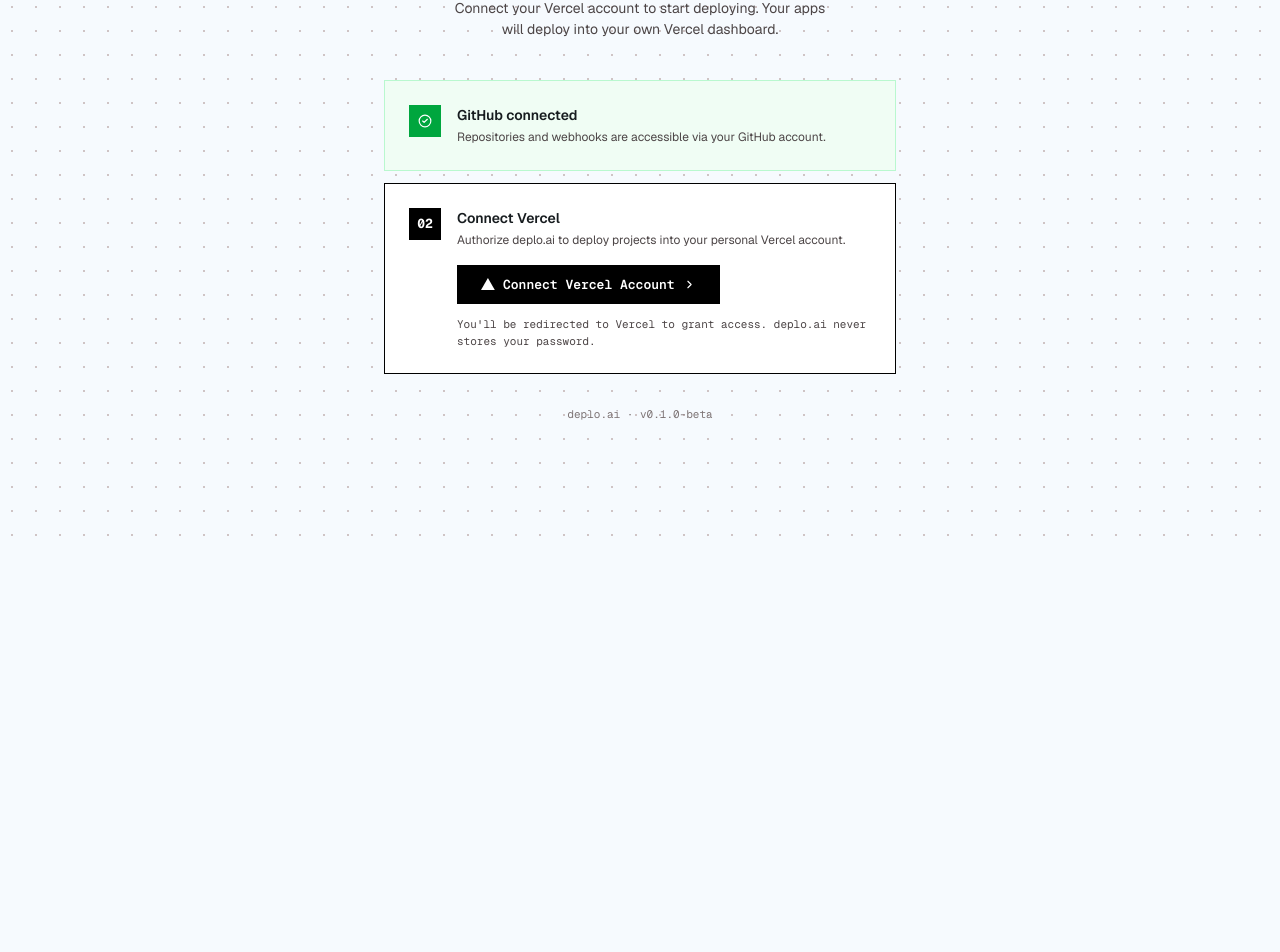
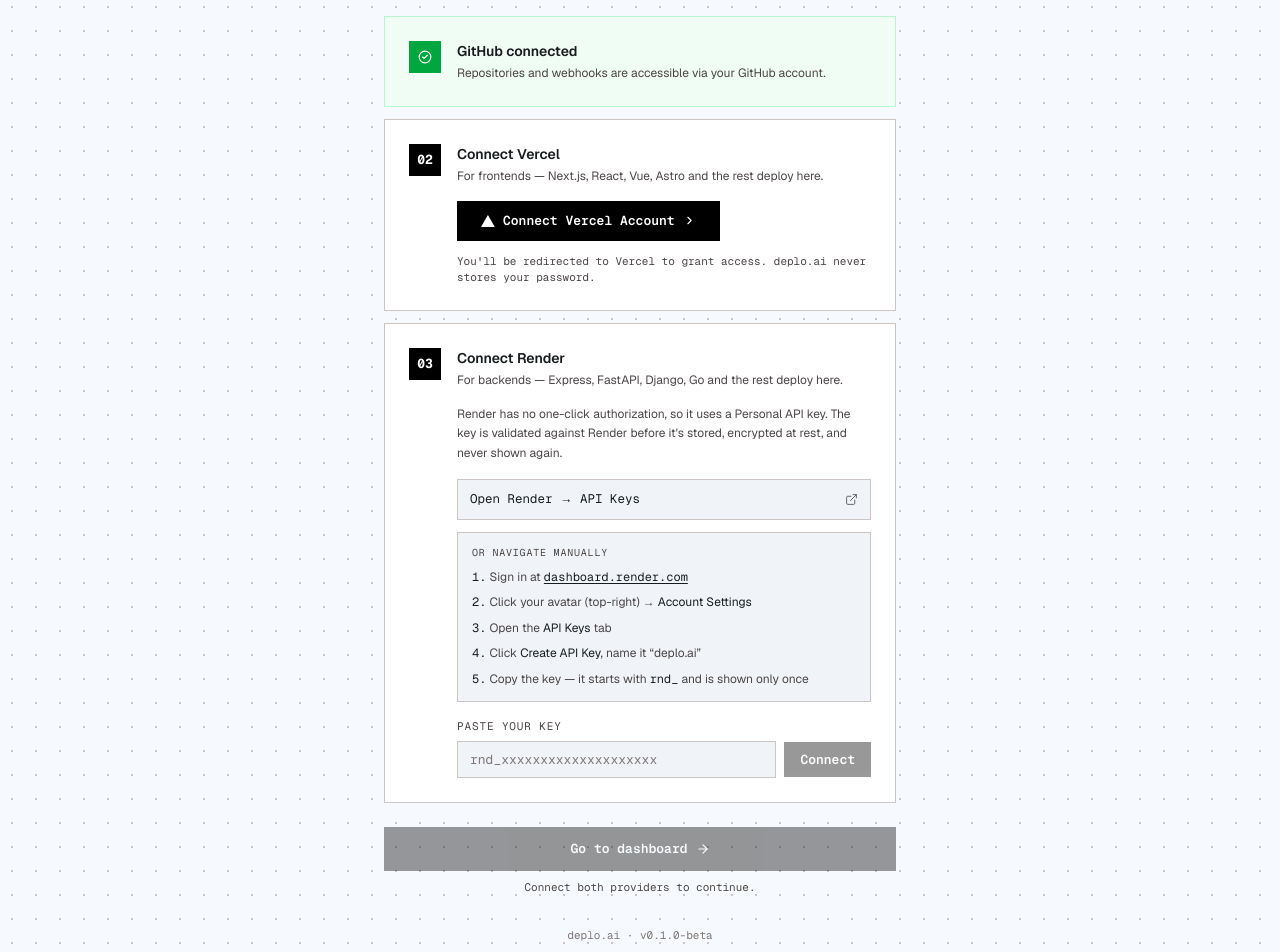
Before and after one commit to Taj-2005/deplo.ai, a Next.js app in the folder client/: page /onboarding in a window 1280 px wide. Shown: the part 245-1197 px from the top of the page. Before the commit the page ends 800 px from the top, so only its background shows below. Built offline with nearby package versions, Linux system fonts and the light colour scheme; no server answers.

Commit message:
feat(onboarding): require both providers, document Render setup

```diff
--- a/client/app/onboarding/page.tsx
+++ b/client/app/onboarding/page.tsx
@@ -1,12 +1,12 @@
 "use client";
 
-import { Suspense, useState, useEffect } from "react";
+import { Suspense, useCallback, useEffect, useState } from "react";
 import { useRouter, useSearchParams } from "next/navigation";
 import { motion } from "framer-motion";
-import { CheckCircle2, ChevronRight, Loader2, AlertCircle } from "lucide-react";
+import { AlertCircle, ArrowRight, CheckCircle2, ChevronRight, ExternalLink, Loader2 } from "lucide-react";
 import Image from "next/image";
 import { useAuth } from "@/context/AuthContext";
-import { getVercelInstallUrl } from "@/lib/dashboard-api";
+import { connectRender, getIntegrations, getVercelInstallUrl } from "@/lib/dashboard-api";
 import { APP_VERSION } from "@/lib/version";
 
 // ─── Vercel logo ──────────────────────────────────────────────────────────────
@@ -26,14 +26,14 @@
   title,
   description,
   done,
-  active,
+  doneNote,
   children,
 }: {
   step: number;
   title: string;
   description: string;
   done: boolean;
-  active: boolean;
+  doneNote?: string | null;
   children?: React.ReactNode;
 }) {
   return (
@@ -41,27 +41,21 @@
       className={`border p-6 transition-colors ${
         done
           ? "border-green-200 dark:border-green-800 bg-green-50 dark:bg-green-950"
-          : active
-          ? "border-ds-primary bg-ds-surface"
-          : "border-ds-outline-variant bg-ds-surface-low"
+          : "border-ds-outline-variant bg-ds-surface"
       }`}
     >
       <div className="flex items-start gap-4">
         <div
           className={`w-8 h-8 flex items-center justify-center shrink-0 text-[13px] font-mono font-bold ${
-            done
-              ? "bg-green-600 text-white"
-              : active
-              ? "bg-ds-primary text-ds-on-primary"
-              : "border border-ds-outline-variant text-ds-on-variant"
+            done ? "bg-green-600 text-white" : "bg-ds-primary text-ds-on-primary"
           }`}
         >
           {done ? <CheckCircle2 size={14} strokeWidth={2} /> : `0${step}`}
         </div>
         <div className="flex-1 min-w-0">
           <h3 className="text-[14px] font-semibold text-ds-on-surface mb-0.5">{title}</h3>
-          <p className="text-[12px] text-ds-on-variant">{description}</p>
-          {active && children && <div className="mt-4">{children}</div>}
+          <p className="text-[12px] text-ds-on-variant">{done && doneNote ? doneNote : description}</p>
+          {!done && children && <div className="mt-4">{children}</div>}
         </div>
       </div>
     </div>
@@ -75,46 +69,94 @@
   const searchParams = useSearchParams();
   const { user } = useAuth();
 
-  // Handle return from Vercel OAuth callback
-  const vercelResult = searchParams.get("vercel");
-  const vercelConnected = vercelResult === "connected";
-  const vercelError =
-    vercelResult === "error"
+  const [vercel, setVercel] = useState<{ connected: boolean; account: string | null }>({
+    connected: false,
+    account: null,
+  });
+  const [render, setRender] = useState<{ connected: boolean; account: string | null }>({
+    connected: false,
+    account: null,
+  });
+  const [loaded, setLoaded] = useState(false);
+
+  const [connectingVercel, setConnectingVercel] = useState(false);
+  const [vercelError, setVercelError] = useState<string | null>(
+    searchParams.get("vercel") === "error"
       ? searchParams.get("reason") || "Vercel connection failed. Please try again."
-      : null;
+      : null,
+  );
 
-  const [connecting, setConnecting] = useState(false);
-  const [error, setError] = useState<string | null>(vercelError);
+  const [apiKey, setApiKey] = useState("");
+  const [validating, setValidating] = useState(false);
+  const [renderError, setRenderError] = useState<string | null>(null);
+
+  const refresh = useCallback(async () => {
+    try {
+      const integrations = await getIntegrations();
+      const v = integrations.find((i) => i.provider === "VERCEL");
+      const r = integrations.find((i) => i.provider === "RENDER");
+      setVercel({ connected: v?.connected ?? false, account: v?.accountName ?? null });
+      setRender({ connected: r?.connected ?? false, account: r?.accountName ?? null });
+    } catch {
+      // Offline or cold backend — leave both unconnected; the user can retry.
+    } finally {
+      setLoaded(true);
+    }
+  }, []);
 
   useEffect(() => {
-    if (vercelConnected) {
-      // Clean URL then go to dashboard
-      const url = new URL(window.location.href);
-      url.searchParams.delete("vercel");
-      window.history.replaceState({}, "", url.toString());
-      router.replace("/dashboard");
-    }
-  }, [vercelConnected, router]);
+    // Deferred a tick so the fetch isn't kicked off synchronously inside the
+    // effect body (react-hooks/set-state-in-effect).
+    const t = setTimeout(() => {
+      // Returning from Vercel's OAuth redirect leaves ?vercel=… behind; drop
+      // it so a refresh doesn't replay the old result.
+      if (searchParams.get("vercel")) {
+        const url = new URL(window.location.href);
+        url.searchParams.delete("vercel");
+        url.searchParams.delete("reason");
+        window.history.replaceState({}, "", url.toString());
+      }
+      void refresh();
+    }, 0);
+    return () => clearTimeout(t);
+  }, [refresh, searchParams]);
 
   async function handleConnectVercel() {
-    setConnecting(true);
-    setError(null);
+    setConnectingVercel(true);
+    setVercelError(null);
     try {
       const url = await getVercelInstallUrl("onboarding");
       window.location.href = url;
     } catch (err) {
-      setError(err instanceof Error ? err.message : "Failed to start Vercel connection");
-      setConnecting(false);
+      setVercelError(err instanceof Error ? err.message : "Failed to start Vercel connection");
+      setConnectingVercel(false);
     }
   }
 
-  if (vercelConnected) {
+  async function handleConnectRender() {
+    if (!apiKey.trim() || validating) return;
+    setValidating(true);
+    setRenderError(null);
+    try {
+      const result = await connectRender(apiKey.trim());
+      setApiKey(""); // never keep the raw key around once it's stored
+      setRender({ connected: true, account: result.accountName });
+    } catch (err) {
+      setRenderError(err instanceof Error ? err.message : "Validation failed. Please try again.");
+    } finally {
+      setValidating(false);
+    }
+  }
+
+  // Both are required before the dashboard opens: a full-stack deploy needs
+  // Vercel for the frontend and Render for the backend, and connecting them
+  // up front means a deployment never stalls halfway asking for credentials.
+  const ready = vercel.connected && render.connected;
+
+  if (!loaded) {
     return (
       <div className="min-h-screen flex items-center justify-center bg-ds-bg">
-        <div className="flex flex-col items-center gap-3">
-          <div className="w-5 h-5 border-2 border-ds-primary border-t-transparent rounded-full animate-spin" />
-          <p className="text-[13px] font-mono text-ds-on-variant">Setting up your workspace…</p>
-        </div>
+        <div className="w-5 h-5 border-2 border-ds-primary border-t-transparent rounded-full animate-spin" />
       </div>
     );
   }
@@ -131,14 +173,11 @@
         <div className="flex flex-col items-center mb-10">
           <Image src="/logo.png" alt="deplo.ai" width={40} height={40} className="object-contain dark:hidden mb-4" />
           <Image src="/logo-dark.png" alt="deplo.ai" width={40} height={40} className="object-contain hidden dark:block mb-4" />
-          <h1 className="text-[28px] font-bold text-ds-on-surface tracking-[-0.02em]">
-            Welcome to deplo.ai
-          </h1>
-          {user?.email && (
-            <p className="text-[13px] font-mono text-ds-on-variant mt-1">{user.email}</p>
-          )}
+          <h1 className="text-[28px] font-bold text-ds-on-surface tracking-[-0.02em]">Welcome to deplo.ai</h1>
+          {user?.email && <p className="text-[13px] font-mono text-ds-on-variant mt-1">{user.email}</p>}
           <p className="text-[14px] text-ds-on-variant mt-3 text-center max-w-sm">
-            Connect your Vercel account to start deploying. Your apps will deploy into your own Vercel dashboard.
+            Two connections and you&apos;re done. Your frontend deploys to Vercel, your backend to
+            Render — both into accounts you own. deplo.ai never hosts your app.
           </p>
         </div>
 
@@ -148,40 +187,155 @@
             step={1}
             title="GitHub connected"
             description="Repositories and webhooks are accessible via your GitHub account."
-            done={true}
-            active={false}
+            done
+            doneNote="Repositories and webhooks are accessible via your GitHub account."
           />
 
           <StepCard
             step={2}
             title="Connect Vercel"
-            description="Authorize deplo.ai to deploy projects into your personal Vercel account."
-            done={false}
-            active={true}
+            description="For frontends — Next.js, React, Vue, Astro and the rest deploy here."
+            done={vercel.connected}
+            doneNote={`Frontends deploy to ${vercel.account ?? "your Vercel account"}.`}
           >
-            {error && (
+            {vercelError && (
               <div className="flex items-center gap-2 text-[12px] font-mono text-red-600 dark:text-red-400 mb-3">
                 <AlertCircle size={12} strokeWidth={1.5} />
-                {error}
+                {vercelError}
               </div>
             )}
             <button
               onClick={handleConnectVercel}
-              disabled={connecting}
+              disabled={connectingVercel}
               className="flex items-center gap-2 bg-ds-primary text-ds-on-primary text-[13px] font-mono font-semibold px-6 py-2.5 hover:opacity-90 transition-opacity active:scale-[0.98] disabled:opacity-50"
             >
-              {connecting ? (
+              {connectingVercel ? (
                 <Loader2 size={14} strokeWidth={1.5} className="animate-spin" />
               ) : (
                 <VercelLogo size={14} />
               )}
               Connect Vercel Account
-              {!connecting && <ChevronRight size={13} strokeWidth={2} />}
+              {!connectingVercel && <ChevronRight size={13} strokeWidth={2} />}
             </button>
             <p className="text-[11px] font-mono text-ds-on-variant mt-3">
               You&apos;ll be redirected to Vercel to grant access. deplo.ai never stores your password.
             </p>
           </StepCard>
+
+          <StepCard
+            step={3}
+            title="Connect Render"
+            description="For backends — Express, FastAPI, Django, Go and the rest deploy here."
+            done={render.connected}
+            doneNote={`Backends deploy to ${render.account ?? "your Render workspace"}.`}
+          >
+            <p className="text-[12px] text-ds-on-variant mb-4 leading-relaxed">
+              Render has no one-click authorization, so it uses a Personal API key. The key is
+              validated against Render before it&apos;s stored, encrypted at rest, and never shown
+              again.
+            </p>
+
+            {/* Direct link — the fast path */}
+            <a
+              href="https://dashboard.render.com/u/settings#api-keys"
+              target="_blank"
+              rel="noopener noreferrer"
+              className="flex items-center justify-between gap-2 border border-ds-outline-variant bg-ds-surface-low px-3 py-2.5 mb-3 hover:border-ds-primary transition-colors"
+            >
+              <span className="text-[12.5px] font-mono text-ds-on-surface">
+                Open Render → API Keys
+              </span>
+              <ExternalLink size={13} strokeWidth={1.5} className="shrink-0 text-ds-on-variant" />
+            </a>
+
+            {/* The click path — for anyone the deep link doesn't land for */}
+            <div className="border border-ds-outline-variant bg-ds-surface-low px-3.5 py-3 mb-4">
+              <p className="text-[10px] font-mono uppercase tracking-[0.08em] text-ds-on-variant mb-2">
+                Or navigate manually
+              </p>
+              <ol className="space-y-1.5 text-[12px] leading-relaxed text-ds-on-variant">
+                <li>
+                  <span className="font-mono text-ds-on-surface">1.</span> Sign in at{" "}
+                  <a
+                    href="https://dashboard.render.com"
+                    target="_blank"
+                    rel="noopener noreferrer"
+                    className="font-mono text-ds-on-surface underline underline-offset-2"
+                  >
+                    dashboard.render.com
+                  </a>
+                </li>
+                <li>
+                  <span className="font-mono text-ds-on-surface">2.</span> Click your avatar
+                  (top-right) → <span className="text-ds-on-surface">Account Settings</span>
+                </li>
+                <li>
+                  <span className="font-mono text-ds-on-surface">3.</span> Open the{" "}
+                  <span className="text-ds-on-surface">API Keys</span> tab
+                </li>
+                <li>
+                  <span className="font-mono text-ds-on-surface">4.</span> Click{" "}
+                  <span className="text-ds-on-surface">Create API Key</span>, name it
+                  &ldquo;deplo.ai&rdquo;
+                </li>
+                <li>
+                  <span className="font-mono text-ds-on-surface">5.</span> Copy the key — it starts
+                  with <span className="font-mono text-ds-on-surface">rnd_</span> and is shown only
+                  once
+                </li>
+              </ol>
+            </div>
+
+            <label
+              htmlFor="render-key"
+              className="block text-[11px] font-mono uppercase tracking-[0.08em] text-ds-on-variant mb-1.5"
+            >
+              Paste your key
+            </label>
+            <div className="flex items-center gap-2">
+              <input
+                id="render-key"
+                type="password"
+                value={apiKey}
+                onChange={(e) => setApiKey(e.target.value)}
+                onKeyDown={(e) => e.key === "Enter" && handleConnectRender()}
+                placeholder="rnd_xxxxxxxxxxxxxxxxxxxx"
+                autoComplete="off"
+                className="flex-1 px-3 py-2 text-[13px] font-mono bg-ds-surface-low border border-ds-outline-variant focus:border-ds-primary focus:outline-none text-ds-on-surface placeholder:text-ds-outline transition-colors"
+              />
+              <button
+                onClick={handleConnectRender}
+                disabled={!apiKey.trim() || validating}
+                className="flex items-center gap-2 shrink-0 bg-ds-primary text-ds-on-primary text-[13px] font-mono font-semibold px-4 py-2 hover:opacity-90 transition-opacity active:scale-[0.98] disabled:opacity-40 disabled:cursor-not-allowed"
+              >
+                {validating && <Loader2 size={13} strokeWidth={1.5} className="animate-spin" />}
+                {validating ? "Validating…" : "Connect"}
+              </button>
+            </div>
+            {renderError && (
+              <div className="flex items-center gap-2 text-[12px] font-mono text-red-600 dark:text-red-400 mt-3">
+                <AlertCircle size={12} strokeWidth={1.5} />
+                {renderError}
+              </div>
+            )}
+          </StepCard>
+        </div>
+
+        {/* Continue */}
+        <div className="mt-6 flex flex-col items-center gap-2">
+          <button
+            onClick={() => router.replace("/dashboard")}
+            disabled={!ready}
+            className="flex items-center justify-center gap-2 w-full bg-ds-primary text-ds-on-primary text-[13px] font-mono font-semibold px-6 py-3 hover:opacity-90 transition-opacity active:scale-[0.98] disabled:opacity-40 disabled:cursor-not-allowed"
+          >
+            Go to dashboard
+            <ArrowRight size={14} strokeWidth={2} />
+          </button>
+          <p className="text-[11px] font-mono text-ds-on-variant text-center">
+            {ready
+              ? "Both providers connected — you're ready to deploy."
+              : `Connect ${!vercel.connected && !render.connected ? "both providers" : !vercel.connected ? "Vercel" : "Render"} to continue.`}
+          </p>
         </div>
 
         <p className="text-center text-[11px] font-mono text-ds-outline mt-8">
@@ -192,7 +346,7 @@
   );
 }
 
-// ─── Suspense boundary ──────────────────────────────────────────────────────────
+// ─── Suspense boundary ────────────────────────────────────────────────────────
 // useSearchParams() requires a Suspense boundary during prerender (Next.js).
 
 function OnboardingFallback() {
```
Also changed, not shown: client/components/dashboard/DashboardShell.tsx (+11 -8 lines).
